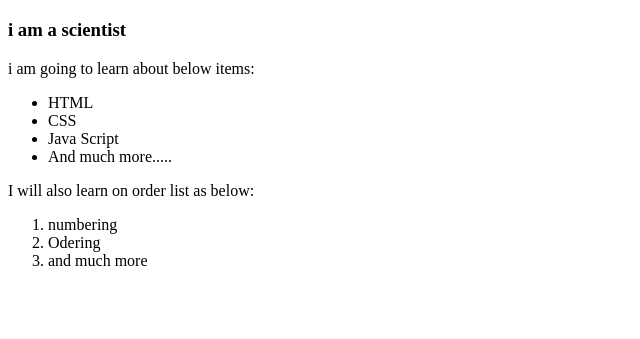
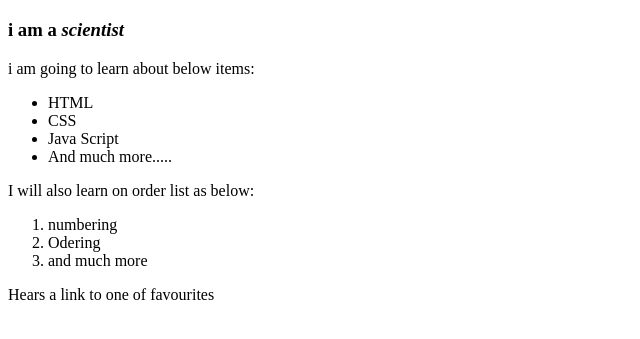
Before and after one commit to DKariss/moringa-school-projects, a plain HTML site: page hello-world.html in a window 1280 px wide. Shown: the part 61-400 px from the top of the page, without its empty margins (0-640 px from the left). Drawn offline with Linux system fonts and the light colour scheme.

Commit message:
links and emphasis added

```diff
--- a/hello-world.html
+++ b/hello-world.html
@@ -2,12 +2,12 @@
 <html lang="en" dir="ltr">
   <head>
     <meta charset="utf-8">
-    <title>Hello, World!</title>
+    <title>Hello, World!, welcome <strong>to my first webpage</strong></title>
   </head>
 
   <body>
     <h1>my name is Diana</h1>
-    <h3>i am a scientist</h3>
+    <h3>i am a <em>scientist</em></h3>
     <p>i am going to learn about below items:</p>
     <ul>
       <li>HTML</li>
@@ -21,6 +21,7 @@
       <li>Odering</li>
       <li>and much more</li>
     </ol>
+    <p>Hears a link <a href="https://dianawambuim.github.io/week1/my-first-webpage.html"></a>to one of favourites </p>
 
 
   </body>
```
